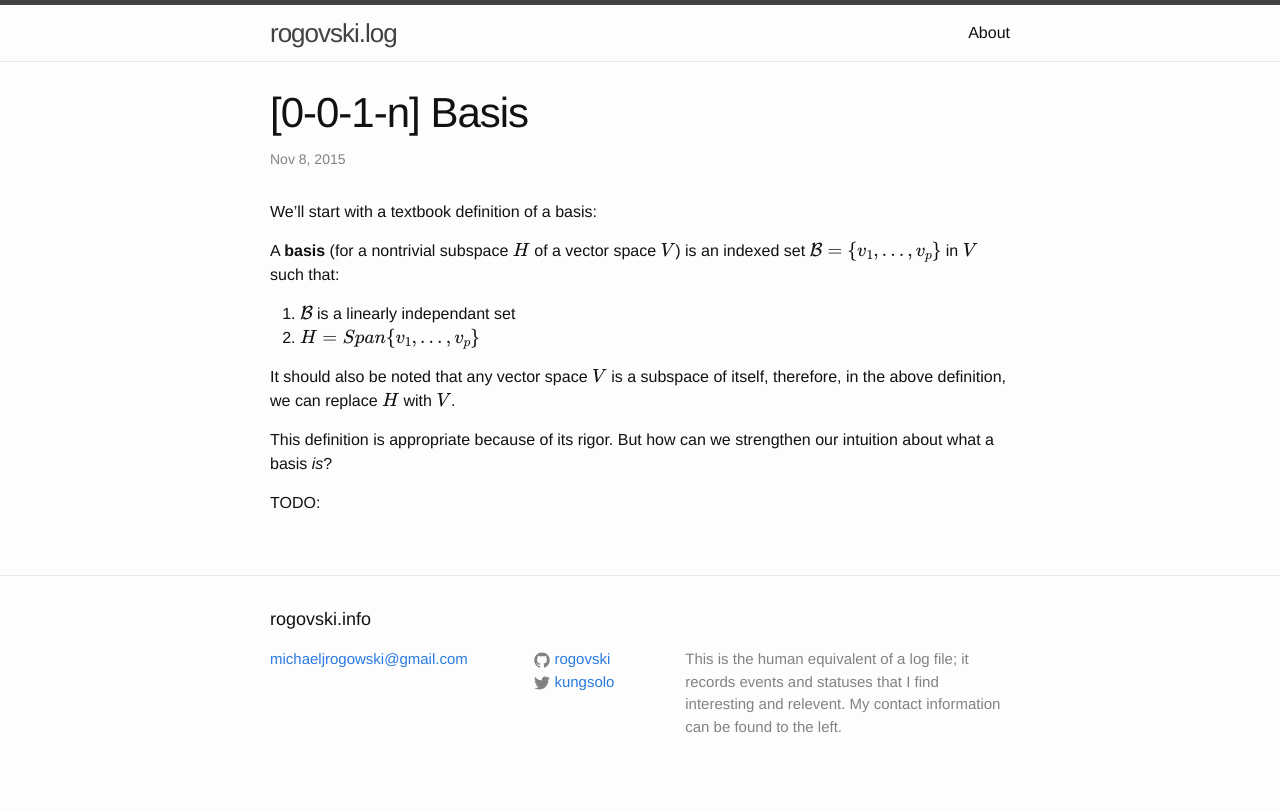
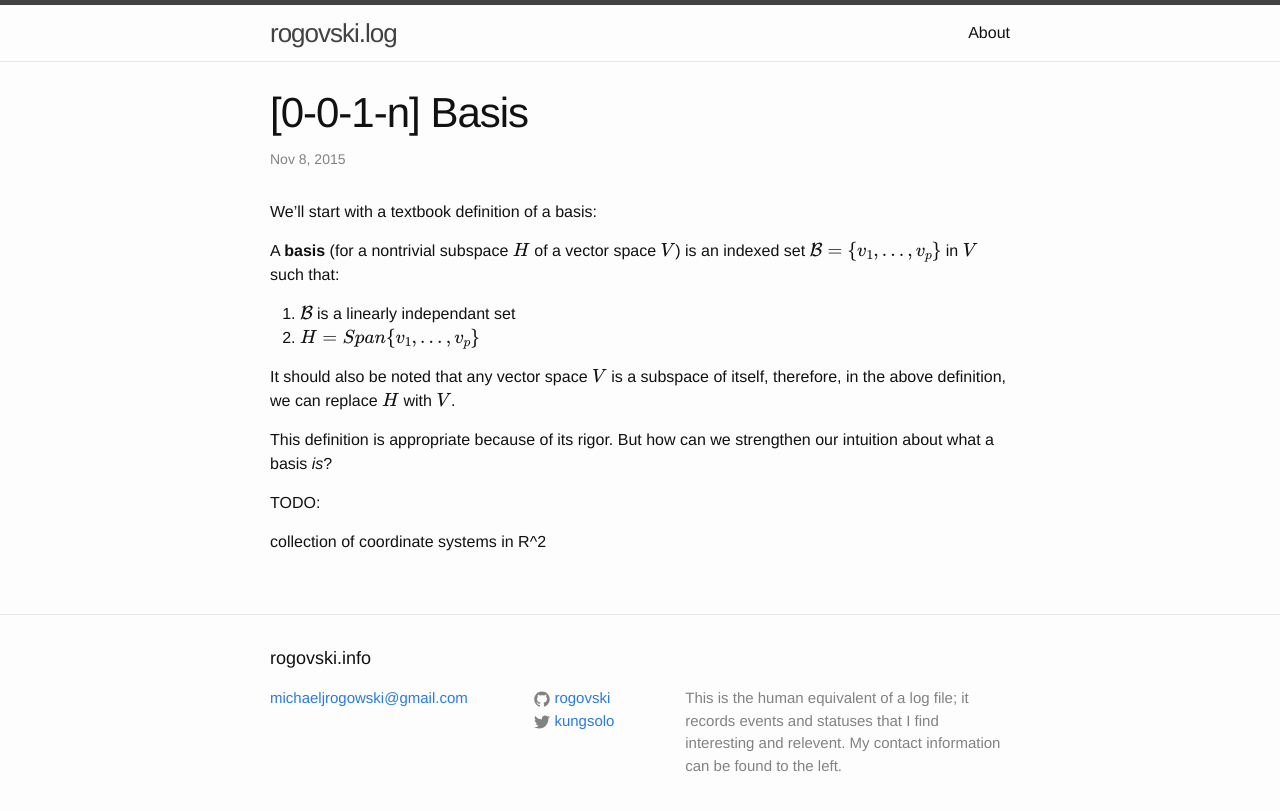
Before and after one commit to rogovski/rogovski.github.io, a Jekyll site: the page built from _posts/2015-11-13-what-is-a-basis.markdown, in a window 1280 px wide. Shown: the top 811 px of the page. Built offline with Jekyll 4.4.1, drawn with Linux system fonts in a browser that asks for light colours; formulas are drawn with MathJax 3.

Commit message:
what is a basis

```diff
--- a/_posts/2015-11-13-what-is-a-basis.markdown
+++ b/_posts/2015-11-13-what-is-a-basis.markdown
@@ -21,3 +21,5 @@ This definition is appropriate because of its rigor. But how can we strengthen
 our intuition about what a basis *is*?
 
 TODO:
+
+collection of coordinate systems in R^2
```
